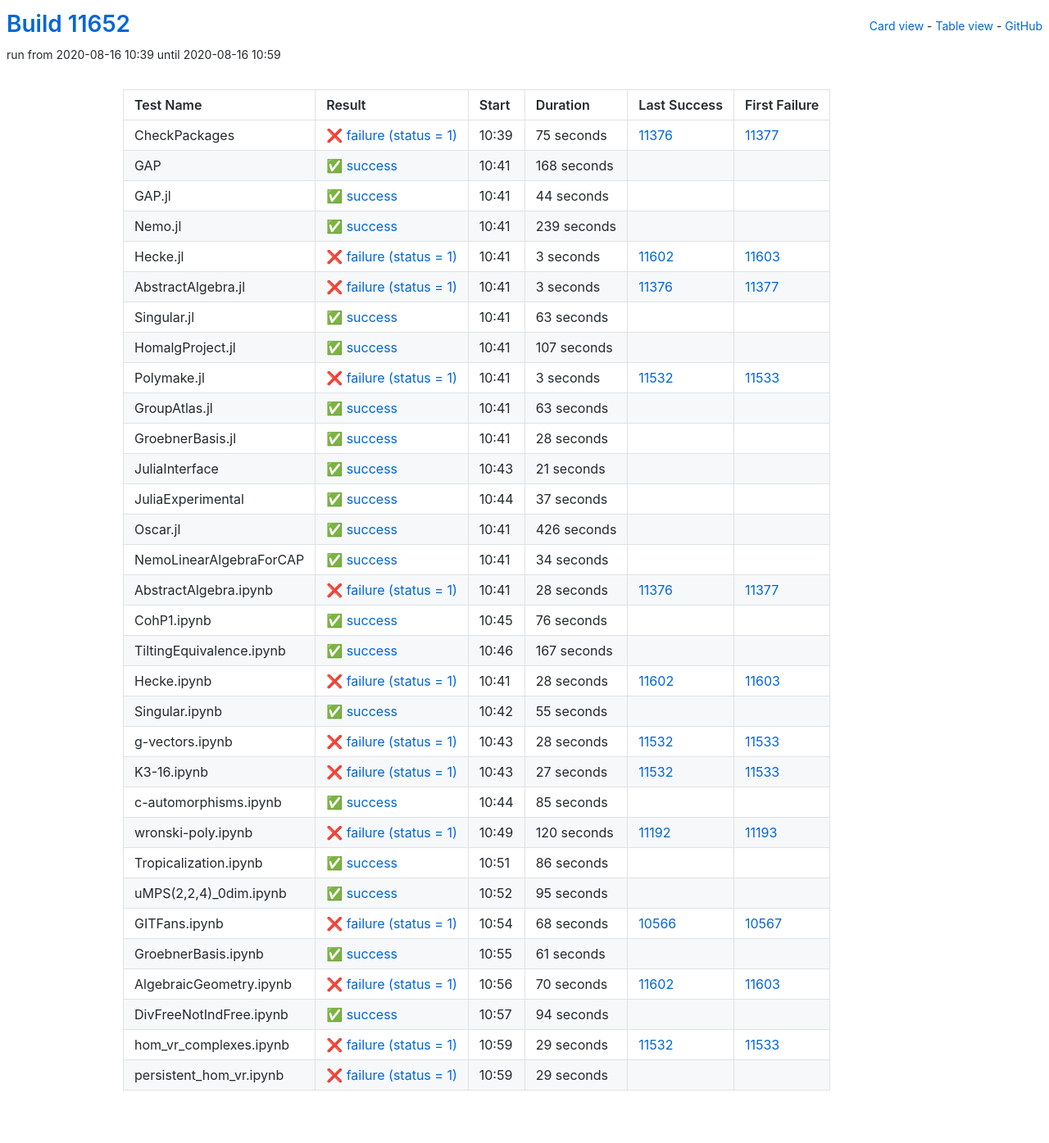
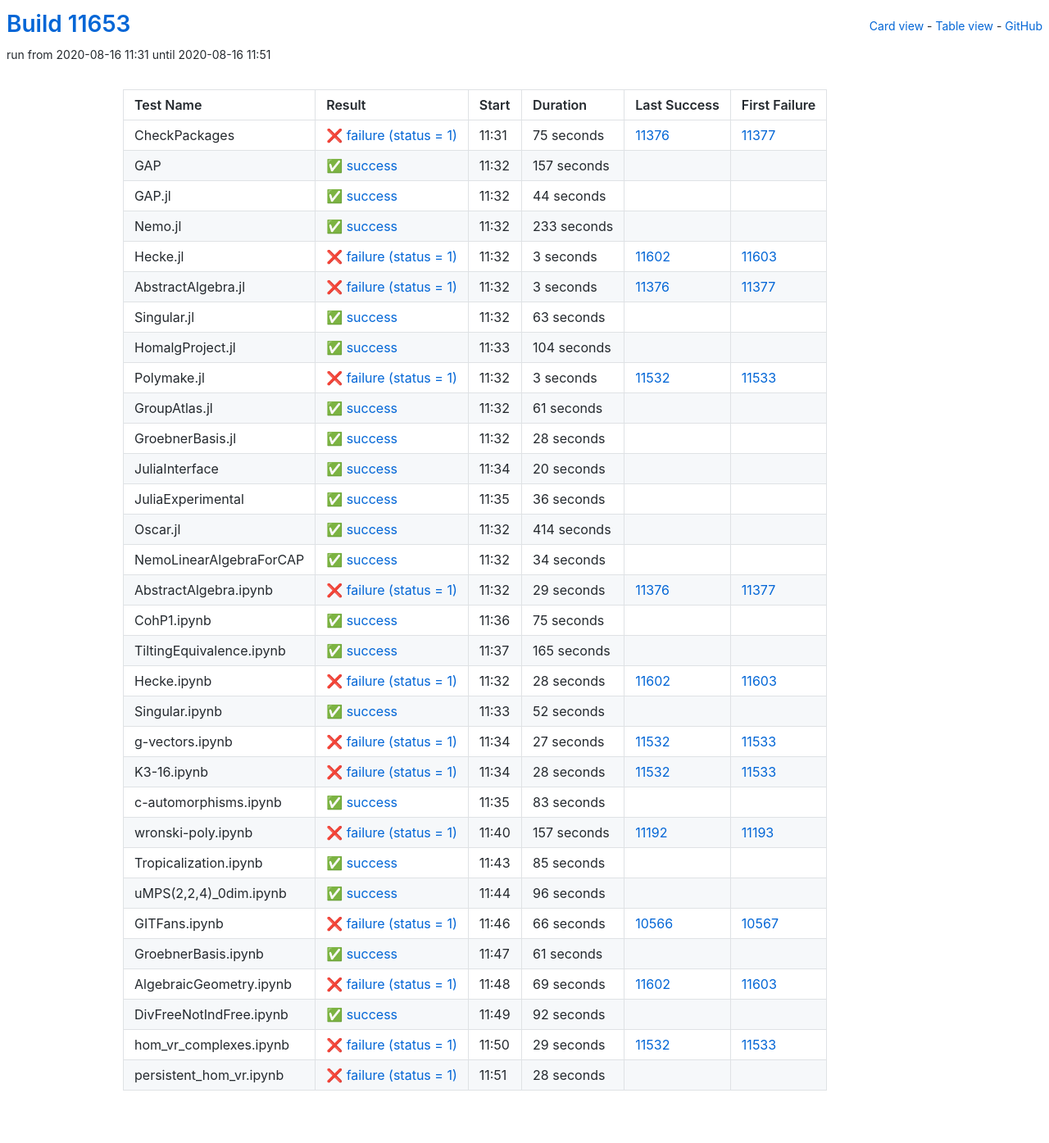
Before and after one commit to oscar-system/oscar-ci-status, a Jekyll site: the page built from table.html, in a window 1280 px wide. Shown: the whole page at 82% size. Built offline with Jekyll 4.4.1, drawn with Linux system fonts in a browser that asks for light colours.

Commit message:
Build #11653

```diff
--- a/_data/ci.yml
+++ b/_data/ci.yml
@@ -1,6 +1,6 @@
 ---
-build: 11652
-build_url: https://oscarci.mathematik.uni-kl.de/job/oscar/11652/
+build: 11653
+build_url: https://oscarci.mathematik.uni-kl.de/job/oscar/11653/
 job: oscar
 organization: oscar-system
 repo: oscar-ci-status
@@ -8,8 +8,8 @@
 tests:
 - name: CheckPackages
   id: checkpackages
-  log: https://oscarci.mathematik.uni-kl.de/job/oscar/11652/artifact/logs/build-11652/CheckPackages.log
-  start: 2020-08-16 10:39
+  log: https://oscarci.mathematik.uni-kl.de/job/oscar/11653/artifact/logs/build-11653/CheckPackages.log
+  start: 2020-08-16 11:31
   success: false
   exitcode: 1
   status: failure
@@ -20,20 +20,20 @@
   first_failure_url: https://oscarci.mathematik.uni-kl.de/job/oscar/11377/
 - name: GAP
   id: gap
-  log: https://oscarci.mathematik.uni-kl.de/job/oscar/11652/artifact/logs/build-11652/GAP.log
-  start: 2020-08-16 10:41
+  log: https://oscarci.mathematik.uni-kl.de/job/oscar/11653/artifact/logs/build-11653/GAP.log
+  start: 2020-08-16 11:32
   success: true
   exitcode: 0
   status: success
-  duration: 168
+  duration: 157
   last_success: false
   last_success_url:
   first_failure: false
   first_failure_url:
 - name: GAP.jl
   id: gap-jl
-  log: https://oscarci.mathematik.uni-kl.de/job/oscar/11652/artifact/logs/build-11652/GAP.jl.log
-  start: 2020-08-16 10:41
+  log: https://oscarci.mathematik.uni-kl.de/job/oscar/11653/artifact/logs/build-11653/GAP.jl.log
+  start: 2020-08-16 11:32
   success: true
   exitcode: 0
   status: success
@@ -44,20 +44,20 @@
   first_failure_url:
 - name: Nemo.jl
   id: nemo-jl
-  log: https://oscarci.mathematik.uni-kl.de/job/oscar/11652/artifact/logs/build-11652/Nemo.jl.log
-  start: 2020-08-16 10:41
+  log: https://oscarci.mathematik.uni-kl.de/job/oscar/11653/artifact/logs/build-11653/Nemo.jl.log
+  start: 2020-08-16 11:32
   success: true
   exitcode: 0
   status: success
-  duration: 239
+  duration: 233
   last_success: false
   last_success_url:
   first_failure: false
   first_failure_url:
 - name: Hecke.jl
   id: hecke-jl
-  log: https://oscarci.mathematik.uni-kl.de/job/oscar/11652/artifact/logs/build-11652/Hecke.jl.log
-  start: 2020-08-16 10:41
+  log: https://oscarci.mathematik.uni-kl.de/job/oscar/11653/artifact/logs/build-11653/Hecke.jl.log
+  start: 2020-08-16 11:32
   success: false
   exitcode: 1
   status: failure
@@ -68,8 +68,8 @@
   first_failure_url: https://oscarci.mathematik.uni-kl.de/job/oscar/11603/
 - name: AbstractAlgebra.jl
   id: abstractalgebra-jl
-  log: https://oscarci.mathematik.uni-kl.de/job/oscar/11652/artifact/logs/build-11652/AbstractAlgebra.jl.log
-  start: 2020-08-16 10:41
+  log: https://oscarci.mathematik.uni-kl.de/job/oscar/11653/artifact/logs/build-11653/AbstractAlgebra.jl.log
+  start: 2020-08-16 11:32
   success: false
   exitcode: 1
   status: failure
@@ -80,8 +80,8 @@
   first_failure_url: https://oscarci.mathematik.uni-kl.de/job/oscar/11377/
 - name: Singular.jl
   id: singular-jl
-  log: https://oscarci.mathematik.uni-kl.de/job/oscar/11652/artifact/logs/build-11652/Singular.jl.log
-  start: 2020-08-16 10:41
+  log: https://oscarci.mathematik.uni-kl.de/job/oscar/11653/artifact/logs/build-11653/Singular.jl.log
+  start: 2020-08-16 11:32
   success: true
   exitcode: 0
   status: success
@@ -92,20 +92,20 @@
   first_failure_url:
 - name: HomalgProject.jl
   id: homalgproject-jl
-  log: https://oscarci.mathematik.uni-kl.de/job/oscar/11652/artifact/logs/build-11652/HomalgProject.jl.log
-  start: 2020-08-16 10:41
+  log: https://oscarci.mathematik.uni-kl.de/job/oscar/11653/artifact/logs/build-11653/HomalgProject.jl.log
+  start: 2020-08-16 11:33
   success: true
   exitcode: 0
   status: success
-  duration: 107
+  duration: 104
   last_success: false
   last_success_url:
   first_failure: false
   first_failure_url:
 - name: Polymake.jl
   id: polymake-jl
-  log: https://oscarci.mathematik.uni-kl.de/job/oscar/11652/artifact/logs/build-11652/Polymake.jl.log
-  start: 2020-08-16 10:41
+  log: https://oscarci.mathematik.uni-kl.de/job/oscar/11653/artifact/logs/build-11653/Polymake.jl.log
+  start: 2020-08-16 11:32
   success: false
   exitcode: 1
   status: failure
@@ -116,20 +116,20 @@
   first_failure_url: https://oscarci.mathematik.uni-kl.de/job/oscar/11533/
 - name: GroupAtlas.jl
   id: groupatlas-jl
-  log: https://oscarci.mathematik.uni-kl.de/job/oscar/11652/artifact/logs/build-11652/GroupAtlas.jl.log
-  start: 2020-08-16 10:41
+  log: https://oscarci.mathematik.uni-kl.de/job/oscar/11653/artifact/logs/build-11653/GroupAtlas.jl.log
+  start: 2020-08-16 11:32
   success: true
   exitcode: 0
   status: success
-  duration: 63
+  duration: 61
   last_success: false
   last_success_url:
   first_failure: false
   first_failure_url:
 - name: GroebnerBasis.jl
   id: groebnerbasis-jl
-  log: https://oscarci.mathematik.uni-kl.de/job/oscar/11652/artifact/logs/build-11652/GroebnerBasis.jl.log
-  start: 2020-08-16 10:41
+  log: https://oscarci.mathematik.uni-kl.de/job/oscar/11653/artifact/logs/build-11653/GroebnerBasis.jl.log
+  start: 2020-08-16 11:32
   success: true
   exitcode: 0
   status: success
@@ -140,44 +140,44 @@
   first_failure_url:
 - name: JuliaInterface
   id: juliainterface
-  log: https://oscarci.mathematik.uni-kl.de/job/oscar/11652/artifact/logs/build-11652/JuliaInterface.log
-  start: 2020-08-16 10:43
+  log: https://oscarci.mathematik.uni-kl.de/job/oscar/11653/artifact/logs/build-11653/JuliaInterface.log
+  start: 2020-08-16 11:34
   success: true
   exitcode: 0
   status: success
-  duration: 21
+  duration: 20
   last_success: false
   last_success_url:
   first_failure: false
   first_failure_url:
 - name: JuliaExperimental
   id: juliaexperimental
-  log: https://oscarci.mathematik.uni-kl.de/job/oscar/11652/artifact/logs/build-11652/JuliaExperimental.log
-  start: 2020-08-16 10:44
+  log: https://oscarci.mathematik.uni-kl.de/job/oscar/11653/artifact/logs/build-11653/JuliaExperimental.log
+  start: 2020-08-16 11:35
   success: true
   exitcode: 0
   status: success
-  duration: 37
+  duration: 36
   last_success: false
   last_success_url:
   first_failure: false
   first_failure_url:
 - name: Oscar.jl
   id: oscar-jl
-  log: https://oscarci.mathematik.uni-kl.de/job/oscar/11652/artifact/logs/build-11652/Oscar.jl.log
-  start: 2020-08-16 10:41
+  log: https://oscarci.mathematik.uni-kl.de/job/oscar/11653/artifact/logs/build-11653/Oscar.jl.log
+  start: 2020-08-16 11:32
   success: true
   exitcode: 0
   status: success
-  duration: 426
+  duration: 414
   last_success: false
   last_success_url:
   first_failure: false
   first_failure_url:
 - name: NemoLinearAlgebraForCAP
   id: nemolinearalgebraforcap
-  log: https://oscarci.mathematik.uni-kl.de/job/oscar/11652/artifact/logs/build-11652/NemoLinearAlgebraForCAP.log
-  start: 2020-08-16 10:41
+  log: https://oscarci.mathematik.uni-kl.de/job/oscar/11653/artifact/logs/build-11653/NemoLinearAlgebraForCAP.log
+  start: 2020-08-16 11:32
   success: true
   exitcode: 0
   status: success
@@ -188,44 +188,44 @@
   first_failure_url:
 - name: AbstractAlgebra.ipynb
   id: abstractalgebra-ipynb
-  log: https://oscarci.mathematik.uni-kl.de/job/oscar/11652/artifact/logs/build-11652/AbstractAlgebra.ipynb.log
-  start: 2020-08-16 10:41
+  log: https://oscarci.mathematik.uni-kl.de/job/oscar/11653/artifact/logs/build-11653/AbstractAlgebra.ipynb.log
+  start: 2020-08-16 11:32
   success: false
   exitcode: 1
   status: failure
-  duration: 28
+  duration: 29
   last_success: 11376
   last_success_url: https://oscarci.mathematik.uni-kl.de/job/oscar/11376/
   first_failure: 11377
   first_failure_url: https://oscarci.mathematik.uni-kl.de/job/oscar/11377/
 - name: CohP1.ipynb
   id: cohp1-ipynb
-  log: https://oscarci.mathematik.uni-kl.de/job/oscar/11652/artifact/logs/build-11652/CohP1.ipynb.log
-  start: 2020-08-16 10:45
+  log: https://oscarci.mathematik.uni-kl.de/job/oscar/11653/artifact/logs/build-11653/CohP1.ipynb.log
+  start: 2020-08-16 11:36
   success: true
   exitcode: 0
   status: success
-  duration: 76
+  duration: 75
   last_success: false
   last_success_url:
   first_failure: false
   first_failure_url:
 - name: TiltingEquivalence.ipynb
   id: tiltingequivalence-ipynb
-  log: https://oscarci.mathematik.uni-kl.de/job/oscar/11652/artifact/logs/build-11652/TiltingEquivalence.ipynb.log
-  start: 2020-08-16 10:46
+  log: https://oscarci.mathematik.uni-kl.de/job/oscar/11653/artifact/logs/build-11653/TiltingEquivalence.ipynb.log
+  start: 2020-08-16 11:37
   success: true
   exitcode: 0
   status: success
-  duration: 167
+  duration: 165
   last_success: false
   last_success_url:
   first_failure: false
   first_failure_url:
 - name: Hecke.ipynb
   id: hecke-ipynb
-  log: https://oscarci.mathematik.uni-kl.de/job/oscar/11652/artifact/logs/build-11652/Hecke.ipynb.log
-  start: 2020-08-16 10:41
+  log: https://oscarci.mathematik.uni-kl.de/job/oscar/11653/artifact/logs/build-11653/Hecke.ipynb.log
+  start: 2020-08-16 11:32
   success: false
   exitcode: 1
   status: failure
@@ -236,20 +236,32 @@
   first_failure_url: https://oscarci.mathematik.uni-kl.de/job/oscar/11603/
 - name: Singular.ipynb
   id: singular-ipynb
-  log: https://oscarci.mathematik.uni-kl.de/job/oscar/11652/artifact/logs/build-11652/Singular.ipynb.log
-  start: 2020-08-16 10:42
+  log: https://oscarci.mathematik.uni-kl.de/job/oscar/11653/artifact/logs/build-11653/Singular.ipynb.log
+  start: 2020-08-16 11:33
   success: true
   exitcode: 0
   status: success
-  duration: 55
+  duration: 52
   last_success: false
   last_success_url:
   first_failure: false
   first_failure_url:
 - name: g-vectors.ipynb
   id: g-vectors-ipynb
-  log: https://oscarci.mathematik.uni-kl.de/job/oscar/11652/artifact/logs/build-11652/g-vectors.ipynb.log
-  start: 2020-08-16 10:43
+  log: https://oscarci.mathematik.uni-kl.de/job/oscar/11653/artifact/logs/build-11653/g-vectors.ipynb.log
+  start: 2020-08-16 11:34
+  success: false
+  exitcode: 1
+  status: failure
+  duration: 27
+  last_success: 11532
+  last_success_url: https://oscarci.mathematik.uni-kl.de/job/oscar/11532/
+  first_failure: 11533
+  first_failure_url: https://oscarci.mathematik.uni-kl.de/job/oscar/11533/
+- name: K3-16.ipynb
+  id: k3-16-ipynb
+  log: https://oscarci.mathematik.uni-kl.de/job/oscar/11653/artifact/logs/build-11653/K3-16.ipynb.log
+  start: 2020-08-16 11:34
   success: false
   exitcode: 1
   status: failure
@@ -258,22 +270,34 @@
   last_success_url: https://oscarci.mathematik.uni-kl.de/job/oscar/11532/
   first_failure: 11533
   first_failure_url: https://oscarci.mathematik.uni-kl.de/job/oscar/11533/
-- name: K3-16.ipynb
-  id: k3-16-ipynb
-  log: https://oscarci.mathematik.uni-kl.de/job/oscar/11652/artifact/logs/build-11652/K3-16.ipynb.log
-  start: 2020-08-16 10:43
+- name: c-automorphisms.ipynb
+  id: c-automorphisms-ipynb
+  log: https://oscarci.mathematik.uni-kl.de/job/oscar/11653/artifact/logs/build-11653/c-automorphisms.ipynb.log
+  start: 2020-08-16 11:35
+  success: true
+  exitcode: 0
+  status: success
+  duration: 83
+  last_success: false
+  last_success_url:
+  first_failure: false
+  first_failure_url:
+- name: wronski-poly.ipynb
+  id: wronski-poly-ipynb
+  log: https://oscarci.mathematik.uni-kl.de/job/oscar/11653/artifact/logs/build-11653/wronski-poly.ipynb.log
+  start: 2020-08-16 11:40
   success: false
   exitcode: 1
   status: failure
-  duration: 27
-  last_success: 11532
-  last_success_url: https://oscarci.mathematik.uni-kl.de/job/oscar/11532/
-  first_failure: 11533
-  first_failure_url: https://oscarci.mathematik.uni-kl.de/job/oscar/11533/
-- name: c-automorphisms.ipynb
-  id: c-automorphisms-ipynb
-  log: https://oscarci.mathematik.uni-kl.de/job/oscar/11652/artifact/logs/build-11652/c-automorphisms.ipynb.log
-  start: 2020-08-16 10:44
+  duration: 157
+  last_success: 11192
+  last_success_url: https://oscarci.mathematik.uni-kl.de/job/oscar/11192/
+  first_failure: 11193
+  first_failure_url: https://oscarci.mathematik.uni-kl.de/job/oscar/11193/
+- name: Tropicalization.ipynb
+  id: tropicalization-ipynb
+  log: https://oscarci.mathematik.uni-kl.de/job/oscar/11653/artifact/logs/build-11653/Tropicalization.ipynb.log
+  start: 2020-08-16 11:43
   success: true
   exitcode: 0
   status: success
@@ -282,58 +306,34 @@
   last_success_url:
   first_failure: false
   first_failure_url:
-- name: wronski-poly.ipynb
-  id: wronski-poly-ipynb
-  log: https://oscarci.mathematik.uni-kl.de/job/oscar/11652/artifact/logs/build-11652/wronski-poly.ipynb.log
-  start: 2020-08-16 10:49
-  success: false
-  exitcode: 1
-  status: failure
-  duration: 120
-  last_success: 11192
-  last_success_url: https://oscarci.mathematik.uni-kl.de/job/oscar/11192/
-  first_failure: 11193
-  first_failure_url: https://oscarci.mathematik.uni-kl.de/job/oscar/11193/
-- name: Tropicalization.ipynb
-  id: tropicalization-ipynb
-  log: https://oscarci.mathematik.uni-kl.de/job/oscar/11652/artifact/logs/build-11652/Tropicalization.ipynb.log
-  start: 2020-08-16 10:51
+- name: uMPS(2,2,4)_0dim.ipynb
+  id: umps-2-2-4-0dim-ipynb
+  log: https://oscarci.mathematik.uni-kl.de/job/oscar/11653/artifact/logs/build-11653/uMPS-2-2-4-_0dim.ipynb.log
+  start: 2020-08-16 11:44
   success: true
   exitcode: 0
   status: success
-  duration: 86
-  last_success: false
-  last_success_url:
-  first_failure: false
-  first_failure_url:
-- name: uMPS(2,2,4)_0dim.ipynb
-  id: umps-2-2-4-0dim-ipynb
-  log: https://oscarci.mathematik.uni-kl.de/job/oscar/11652/artifact/logs/build-11652/uMPS-2-2-4-_0dim.ipynb.log
-  start: 2020-08-16 10:52
-  success: true
-  exitcode: 0
-  status: success
-  duration: 95
+  duration: 96
   last_success: false
   last_success_url:
   first_failure: false
   first_failure_url:
 - name: GITFans.ipynb
   id: gitfans-ipynb
-  log: https://oscarci.mathematik.uni-kl.de/job/oscar/11652/artifact/logs/build-11652/GITFans.ipynb.log
-  start: 2020-08-16 10:54
+  log: https://oscarci.mathematik.uni-kl.de/job/oscar/11653/artifact/logs/build-11653/GITFans.ipynb.log
+  start: 2020-08-16 11:46
   success: false
   exitcode: 1
   status: failure
-  duration: 68
+  duration: 66
   last_success: 10566
   last_success_url: https://oscarci.mathematik.uni-kl.de/job/oscar/10566/
   first_failure: 10567
   first_failure_url: https://oscarci.mathematik.uni-kl.de/job/oscar/10567/
 - name: GroebnerBasis.ipynb
   id: groebnerbasis-ipynb
-  log: https://oscarci.mathematik.uni-kl.de/job/oscar/11652/artifact/logs/build-11652/GroebnerBasis.ipynb.log
-  start: 2020-08-16 10:55
+  log: https://oscarci.mathematik.uni-kl.de/job/oscar/11653/artifact/logs/build-11653/GroebnerBasis.ipynb.log
+  start: 2020-08-16 11:47
   success: true
   exitcode: 0
   status: success
@@ -344,32 +344,32 @@
   first_failure_url:
 - name: AlgebraicGeometry.ipynb
   id: algebraicgeometry-ipynb
-  log: https://oscarci.mathematik.uni-kl.de/job/oscar/11652/artifact/logs/build-11652/AlgebraicGeometry.ipynb.log
-  start: 2020-08-16 10:56
+  log: https://oscarci.mathematik.uni-kl.de/job/oscar/11653/artifact/logs/build-11653/AlgebraicGeometry.ipynb.log
+  start: 2020-08-16 11:48
   success: false
   exitcode: 1
   status: failure
-  duration: 70
+  duration: 69
   last_success: 11602
   last_success_url: https://oscarci.mathematik.uni-kl.de/job/oscar/11602/
   first_failure: 11603
   first_failure_url: https://oscarci.mathematik.uni-kl.de/job/oscar/11603/
 - name: DivFreeNotIndFree.ipynb
   id: divfreenotindfree-ipynb
-  log: https://oscarci.mathematik.uni-kl.de/job/oscar/11652/artifact/logs/build-11652/DivFreeNotIndFree.ipynb.log
-  start: 2020-08-16 10:57
+  log: https://oscarci.mathematik.uni-kl.de/job/oscar/11653/artifact/logs/build-11653/DivFreeNotIndFree.ipynb.log
+  start: 2020-08-16 11:49
   success: true
   exitcode: 0
   status: success
-  duration: 94
+  duration: 92
   last_success: false
   last_success_url:
   first_failure: false
   first_failure_url:
 - name: hom_vr_complexes.ipynb
   id: hom-vr-complexes-ipynb
-  log: https://oscarci.mathematik.uni-kl.de/job/oscar/11652/artifact/logs/build-11652/hom_vr_complexes.ipynb.log
-  start: 2020-08-16 10:59
+  log: https://oscarci.mathematik.uni-kl.de/job/oscar/11653/artifact/logs/build-11653/hom_vr_complexes.ipynb.log
+  start: 2020-08-16 11:50
   success: false
   exitcode: 1
   status: failure
@@ -380,12 +380,12 @@
   first_failure_url: https://oscarci.mathematik.uni-kl.de/job/oscar/11533/
 - name: persistent_hom_vr.ipynb
   id: persistent-hom-vr-ipynb
-  log: https://oscarci.mathematik.uni-kl.de/job/oscar/11652/artifact/logs/build-11652/persistent_hom_vr.ipynb.log
-  start: 2020-08-16 10:59
+  log: https://oscarci.mathematik.uni-kl.de/job/oscar/11653/artifact/logs/build-11653/persistent_hom_vr.ipynb.log
+  start: 2020-08-16 11:51
   success: false
   exitcode: 1
   status: failure
-  duration: 29
+  duration: 28
   last_success: false
   last_success_url:
   first_failure: false
```
Also changed, not shown: README.md.
